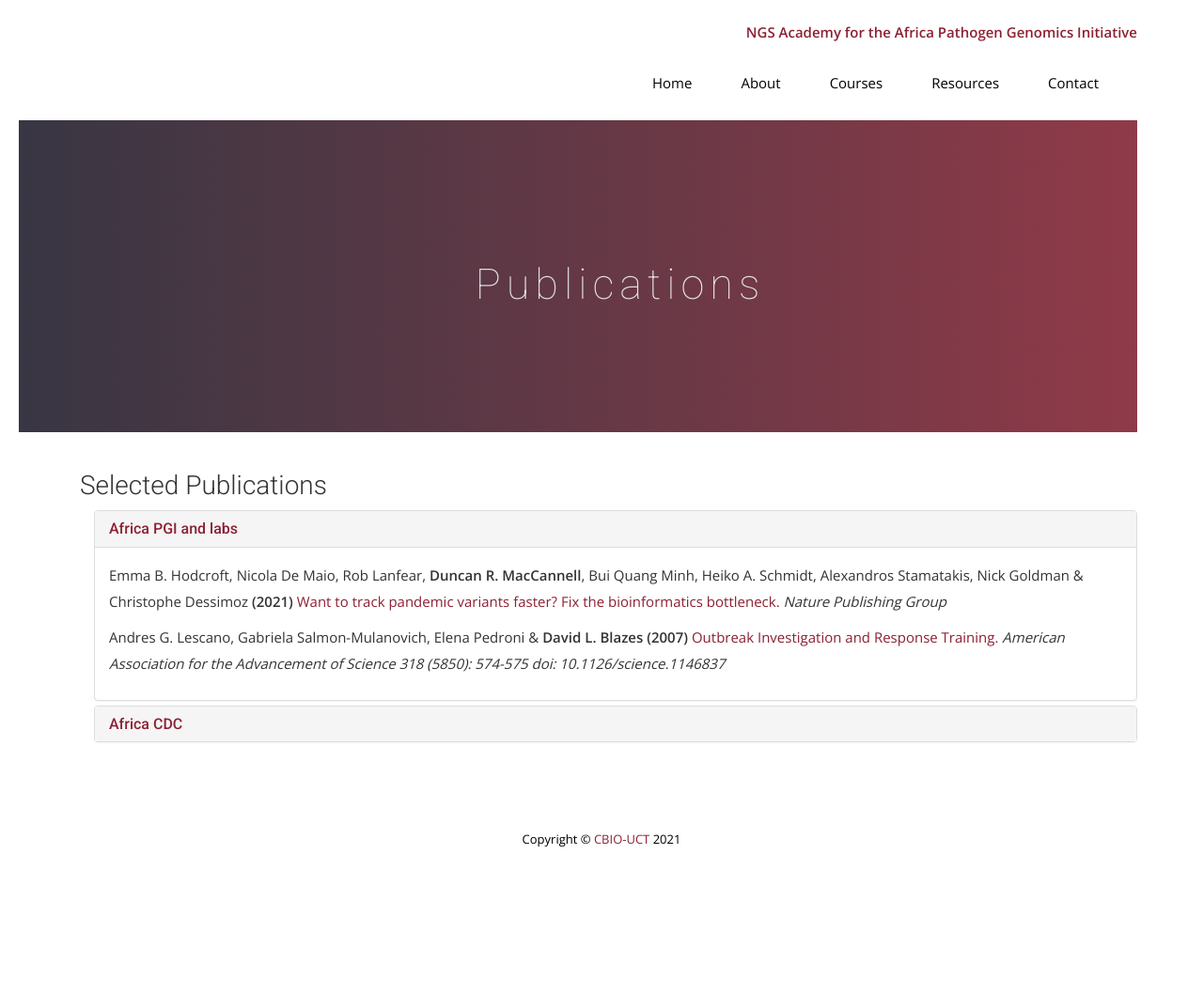
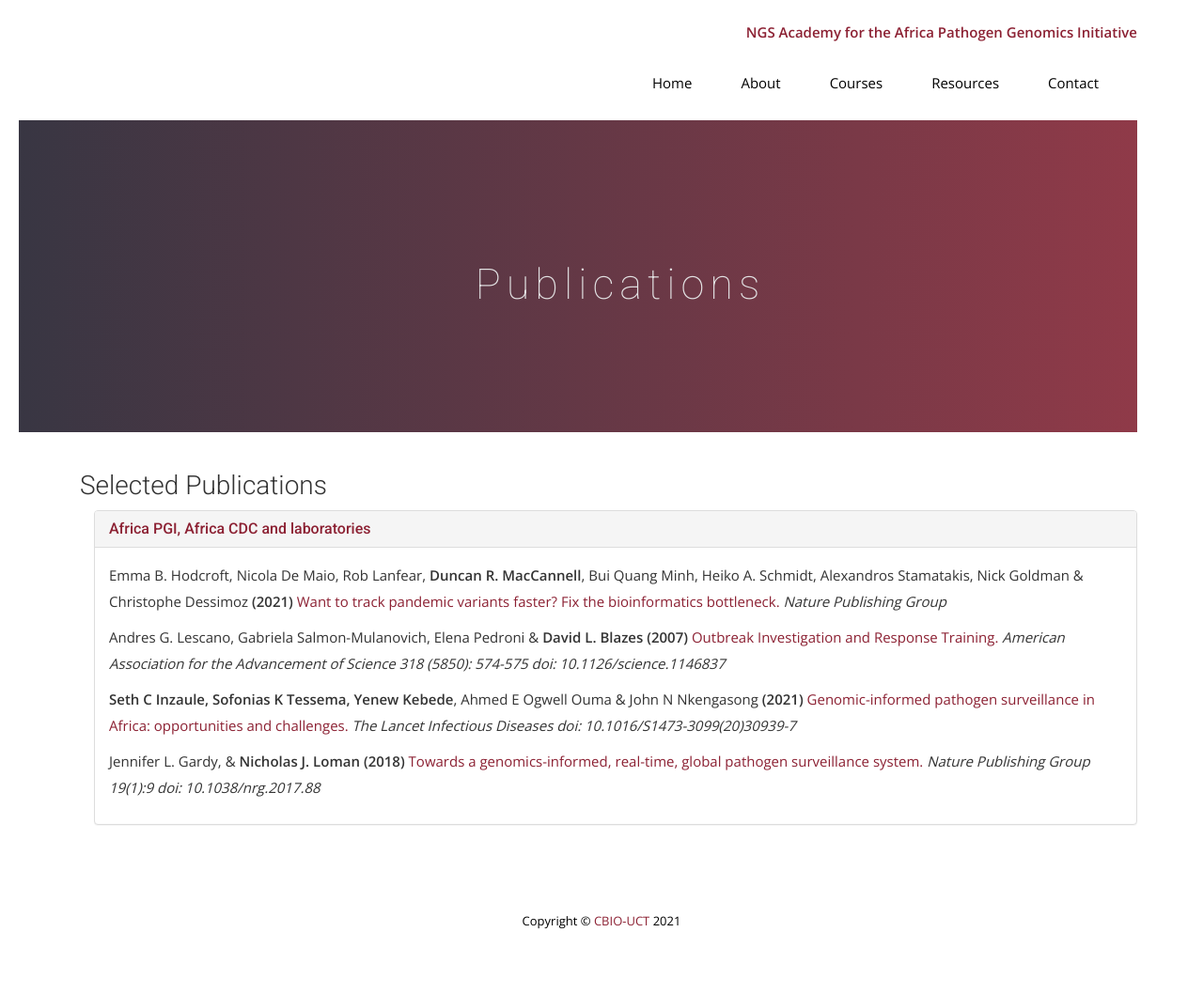
Before and after one commit to pmaturure3/ngs-academy, a Jekyll site: the page built from publications.html, in a window 1280 px wide. Shown: the whole page at 94% size. Built offline with Jekyll 4.4.1, drawn with Linux system fonts in a browser that asks for light colours; nearby versions of some CDN libraries; some web fonts are replaced; comment, search, counter and statistics services are not loaded; before the commit the page ends 971 px from its top, so only the background shows below that.

Commit message:
updated publications page

```diff
--- a/publications.html
+++ b/publications.html
@@ -8,14 +8,17 @@ permalink: /publications/
 <!-- contact form start -->
 
 <div class="container main_container_padding">
-  <p> <h3>Selected Publications</h3></p>
+
+  <p>
+  <h3>Selected Publications</h3>
+  </p>
   <div class="col-sm-12">
     <div class="panel-group " id="accordion">
       <div class="panel panel-default">
         <div class="panel-heading">
           <h4 class="panel-title">
             <a data-toggle="collapse" data-parent="#accordion" href="#collapse1">
-              Africa PGI and labs</a>
+              Africa PGI, Africa CDC and laboratories</a>
           </h4>
         </div>
         <div id="collapse1" class="panel-collapse collapse in">
@@ -36,20 +39,6 @@ permalink: /publications/
               <i>American Association for the Advancement of Science 318 (5850): 574-575 doi:
                 10.1126/science.1146837</i>
             </p>
-
-
-          </div>
-        </div>
-      </div>
-      <div class="panel panel-default">
-        <div class="panel-heading">
-          <h4 class="panel-title">
-            <a data-toggle="collapse" data-parent="#accordion" href="#collapse2">
-              Africa CDC</a>
-          </h4>
-        </div>
-        <div id="collapse2" class="panel-collapse collapse">
-          <div class="panel-body">
             <p> <b>Seth C Inzaule, Sofonias K Tessema, Yenew Kebede</b>, Ahmed E Ogwell Ouma & John N Nkengasong
               <b>(2021) </b> <a style="color:black;" href="https://doi.org/10.1016/S1473-3099(20)30939-7"
                 target="_blank"> Genomic-informed pathogen
@@ -64,13 +53,12 @@ permalink: /publications/
             </p>
 
 
-
           </div>
         </div>
       </div>
-
     </div>
   </div>
+
 </div>
 
 
```
